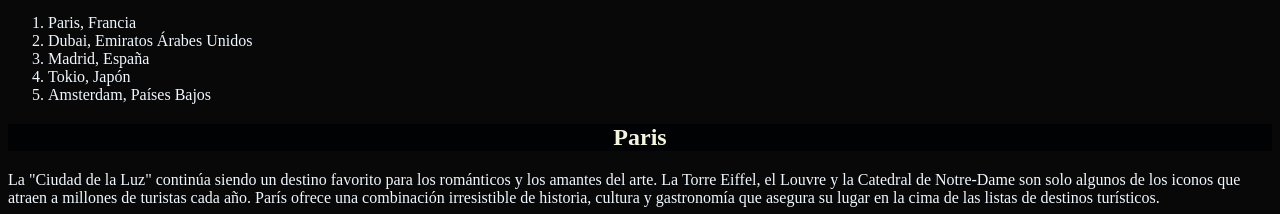
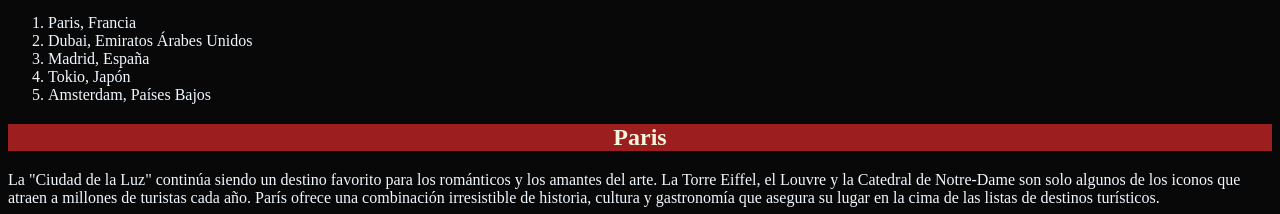
Before and after one commit to valevzz/Act2, a plain HTML site: page index.html in a window 1280 px wide. Shown: the part 823-1037 px from the top of the page. Drawn offline with Linux system fonts and the light colour scheme.

Commit message:
Se actualizo el color

```diff
--- a/estilo.css
+++ b/estilo.css
@@ -1,3 +1,3 @@
 .lugar{
-    background-color: rgb(0, 2, 4); color: beige;
+    background-color: rgb(156, 30, 30); color: beige;
 }
```
